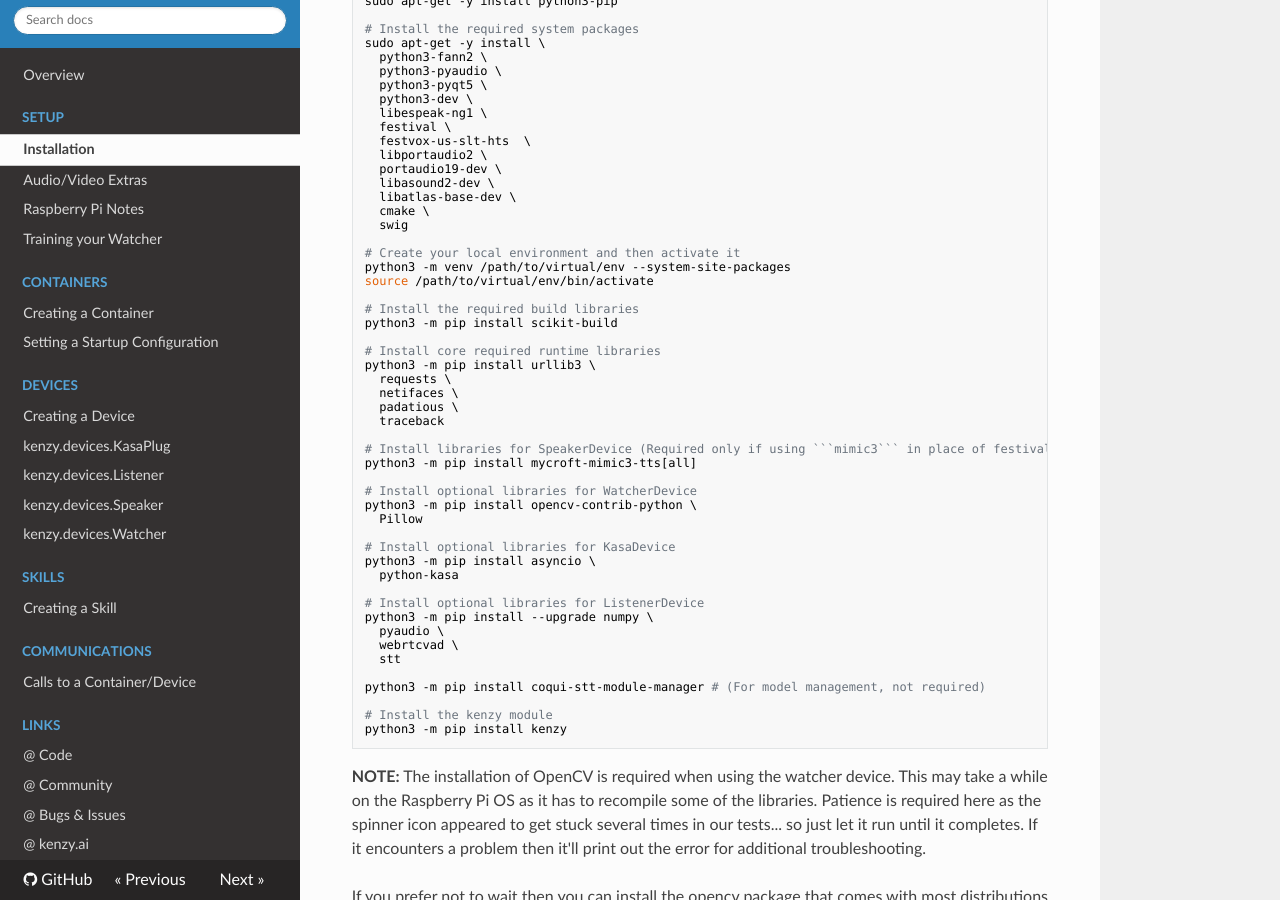
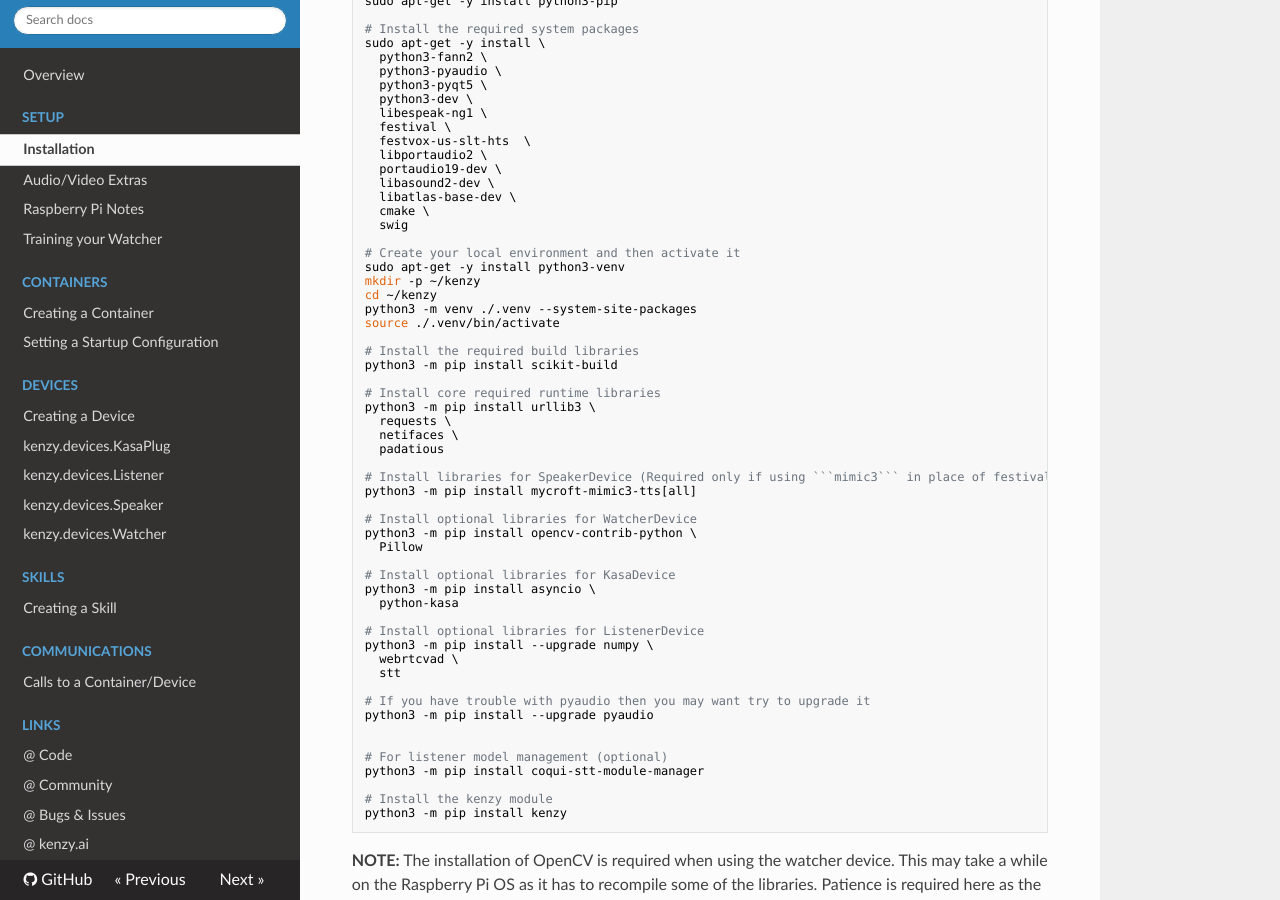
Before and after one commit to lnxusr1/kenzy, an MkDocs documentation site: the page built from docs/installation.basic.md, in a window 1280 px wide and 900 px high, scrolled down 265 px. Built offline with MkDocs 1.6.1, drawn with Linux system fonts in a browser that asks for light colours; nearby versions of some CDN libraries.

Commit message:
Fixes and install doc updates for more platforms

````diff
--- a/docs/installation.basic.md
+++ b/docs/installation.basic.md
@@ -23,8 +23,11 @@ sudo apt-get -y install \
   swig
 
 # Create your local environment and then activate it
-python3 -m venv /path/to/virtual/env --system-site-packages
-source /path/to/virtual/env/bin/activate
+sudo apt-get -y install python3-venv
+mkdir -p ~/kenzy
+cd ~/kenzy
+python3 -m venv ./.venv --system-site-packages
+source ./.venv/bin/activate
 
 # Install the required build libraries
 python3 -m pip install scikit-build
@@ -33,8 +36,7 @@ python3 -m pip install scikit-build
 python3 -m pip install urllib3 \
   requests \
   netifaces \
-  padatious \
-  traceback
+  padatious
 
 # Install libraries for SpeakerDevice (Required only if using ```mimic3``` in place of festival)
 python3 -m pip install mycroft-mimic3-tts[all]
@@ -49,11 +51,15 @@ python3 -m pip install asyncio \
 
 # Install optional libraries for ListenerDevice
 python3 -m pip install --upgrade numpy \
-  pyaudio \
   webrtcvad \
   stt
 
-python3 -m pip install coqui-stt-module-manager # (For model management, not required)
+# If you have trouble with pyaudio then you may want try to upgrade it
+python3 -m pip install --upgrade pyaudio
+
+
+# For listener model management (optional)
+python3 -m pip install coqui-stt-module-manager
 
 # Install the kenzy module
 python3 -m pip install kenzy
````
Also changed, not shown: CHANGELOG.md (+4 -0 lines), README.md (+12 -6 lines), README.rst, 1 other file.
